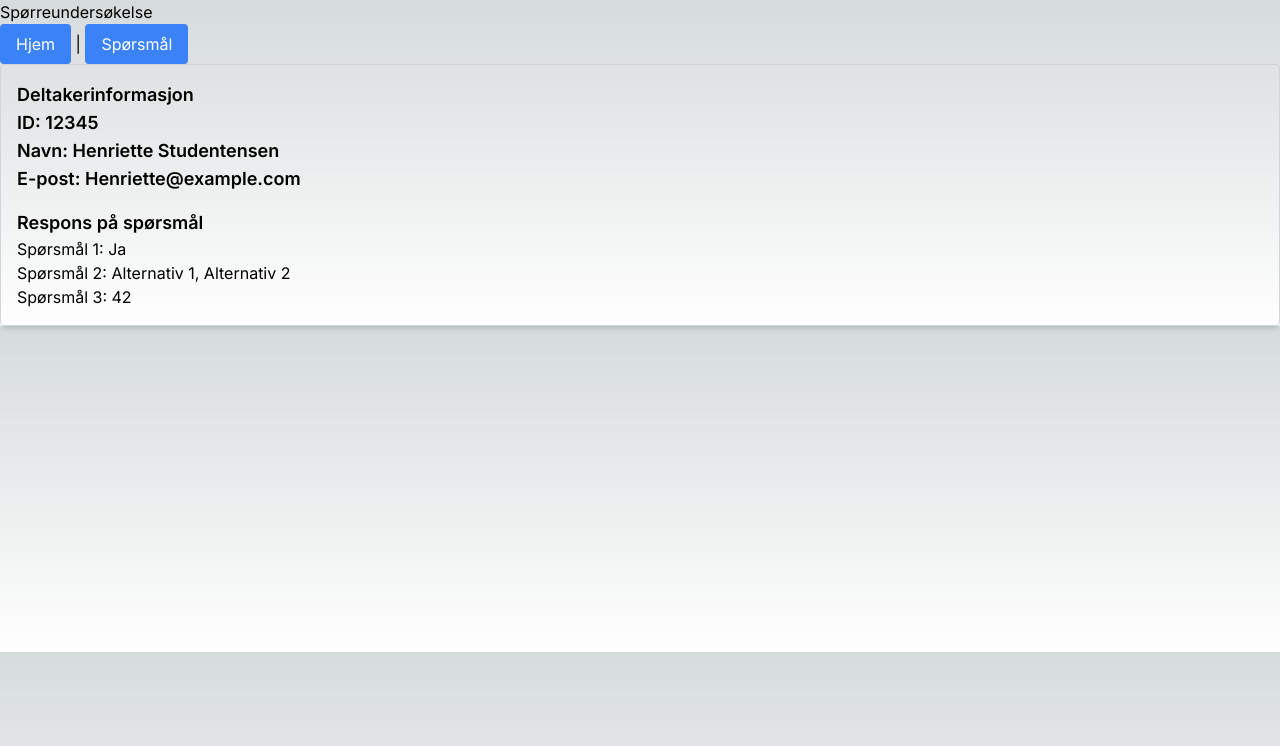
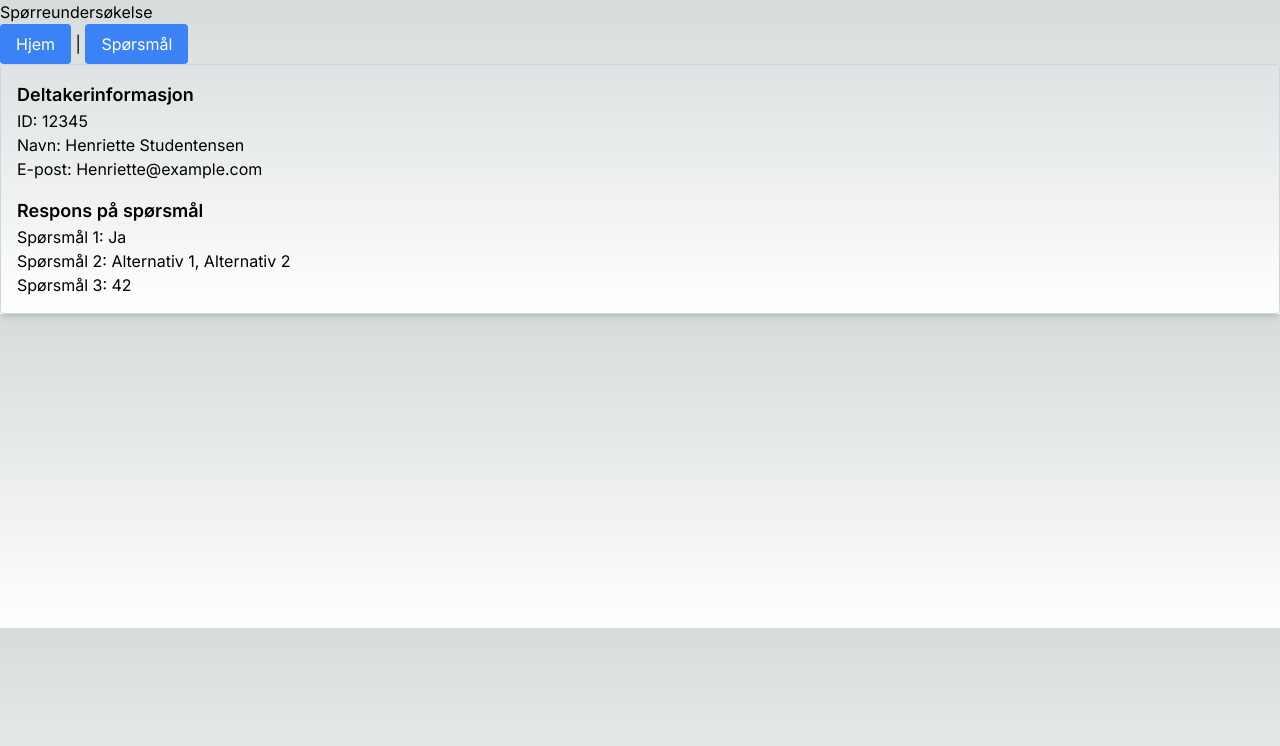
Before and after one commit to Henriettehe/my-api-app, a Next.js app: page / in a window 1280 px wide. Shown: the top 746 px of the page. Built offline with nearby package versions, Linux system fonts and the light colour scheme.

Commit message:
Angret className="text-lg font-semibold" 😏

```diff
--- a/components/SurveyComponent.tsx
+++ b/components/SurveyComponent.tsx
@@ -28,9 +28,9 @@ const SurveyComponent: React.FC = ({ questions }) => {
   return (
     <div className="p-4 border border-gray-300 rounded shadow-md">
       <h2 className="text-lg font-semibold">Deltakerinformasjon</h2>
-      <p className="text-lg font-semibold">ID: {participant.id}</p>
-      <p className="text-lg font-semibold">Navn: {participant.name}</p>
-      {participant.email && <p className="text-lg font-semibold">E-post: {participant.email}</p>}
+      <p>ID: {participant.id}</p>
+      <p>Navn: {participant.name}</p>
+      {participant.email && <p>E-post: {participant.email}</p>}
 
       <h2 className="text-lg font-semibold mt-4">Respons på spørsmål</h2>
       <p>Spørsmål 1: {response.answer}</p>
```
